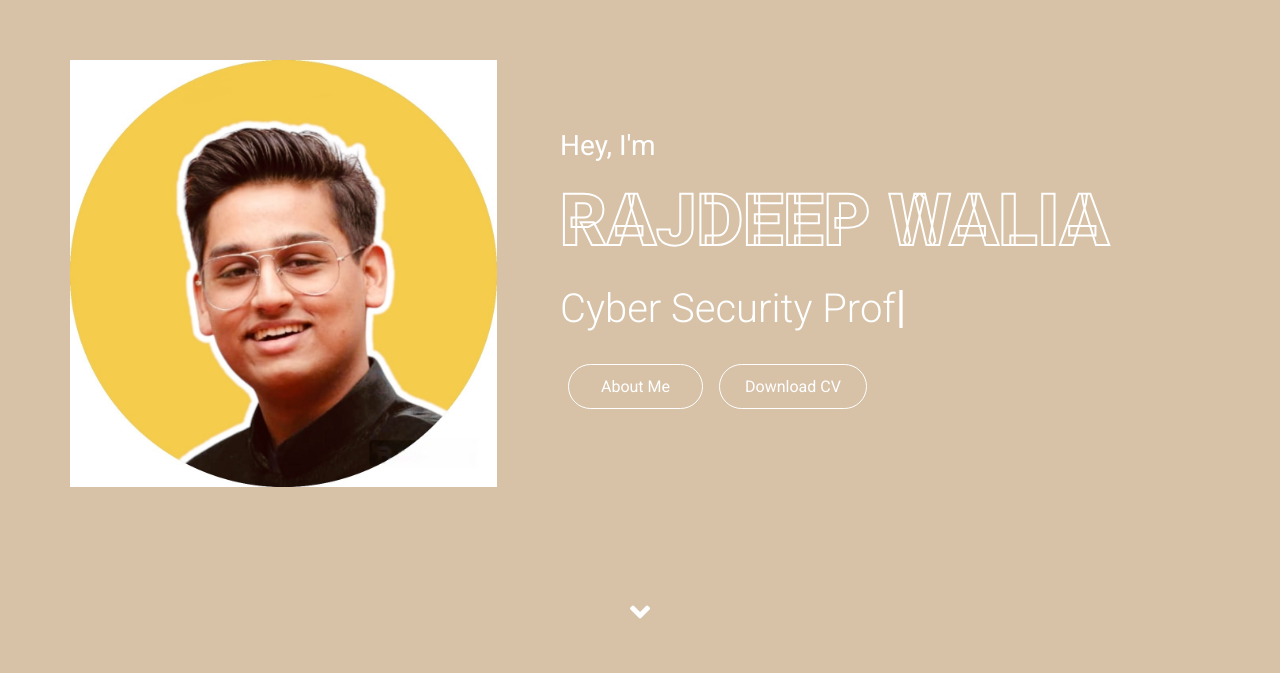
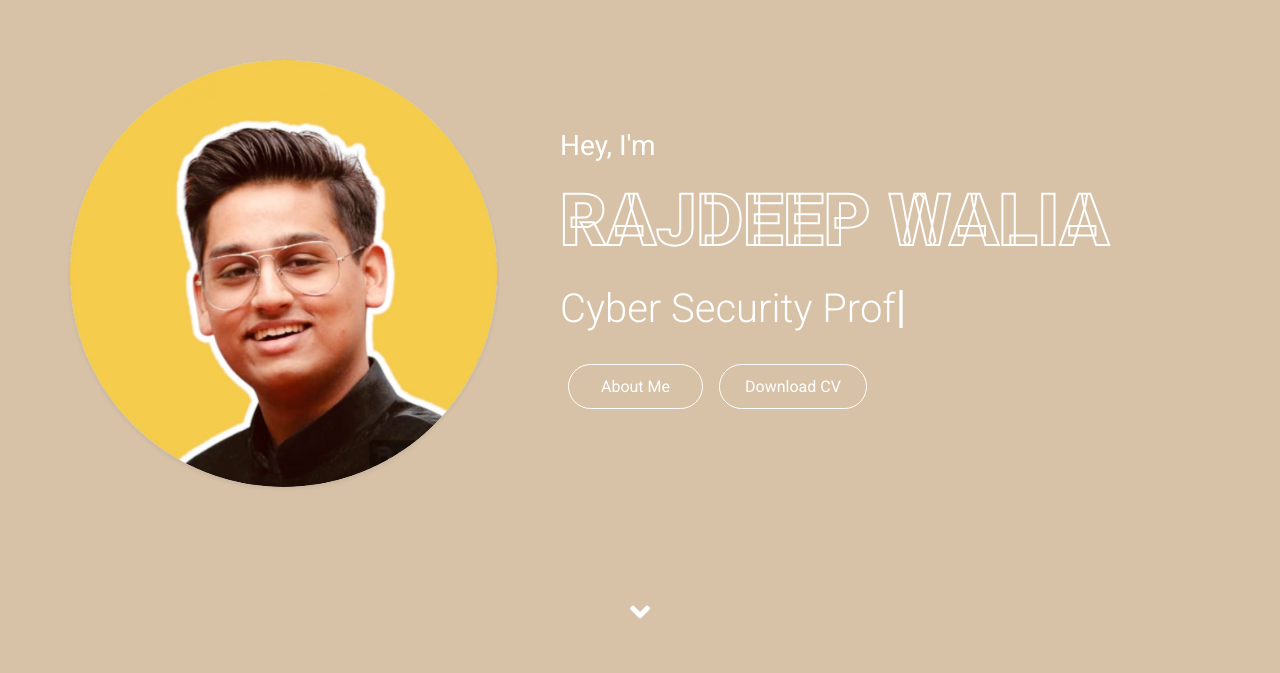
Before and after one commit to Rajdeep-Walia-RW/me, a plain HTML site: page index.html in a window 1280 px wide. Shown: the part 127-800 px from the top of the page. Drawn offline with nearby package versions, Linux system fonts and the light colour scheme.

Commit message:
Update index.html

```diff
--- a/index.html
+++ b/index.html
@@ -52,8 +52,8 @@
         <div class="container">
             <div class="row align-items-center">
                 <div class="col-lg-5 px-5 pl-lg-0 pb-5 pb-lg-0">
-                    <!--<img class="img-fluid w-100 rounded-circle shadow-sm" src="img/profile.jpg" alt="">-->
-		    <img class="img-fluid w-100" src="img/profile.jpg" alt="">
+                    <img class="img-fluid w-100 rounded-circle shadow-sm" src="img/profile.jpg" alt="">
+		    <!--<img class="img-fluid w-100" src="img/profile.jpg" alt="">-->
                 </div>
                 <div class="col-lg-7 text-center text-lg-left">
                     <h3 class="text-white font-weight-normal mb-3">Hey, I'm</h3>
@@ -179,7 +179,6 @@
                             <p class="mb-2"><strong>Pizza Hut, Belfast, U.K.</strong> | <small>Aug 2021 - Jan 2022</small></p>
                             <p>Shift leading, Customer Dealing and Operations Management</p>
                         </div>-->
-			<br>
 			<br>
 			<br>
 			<br>
```
